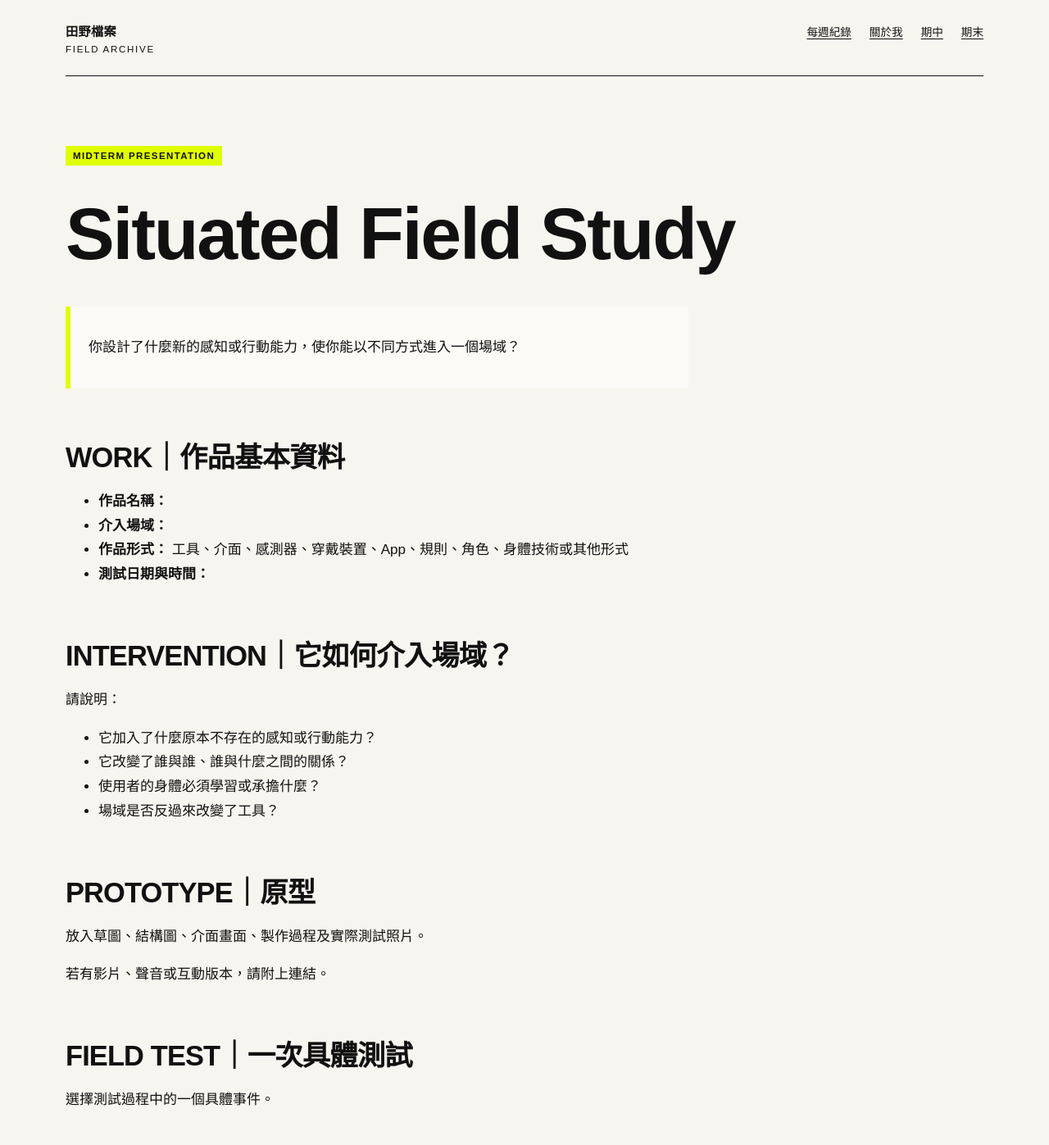
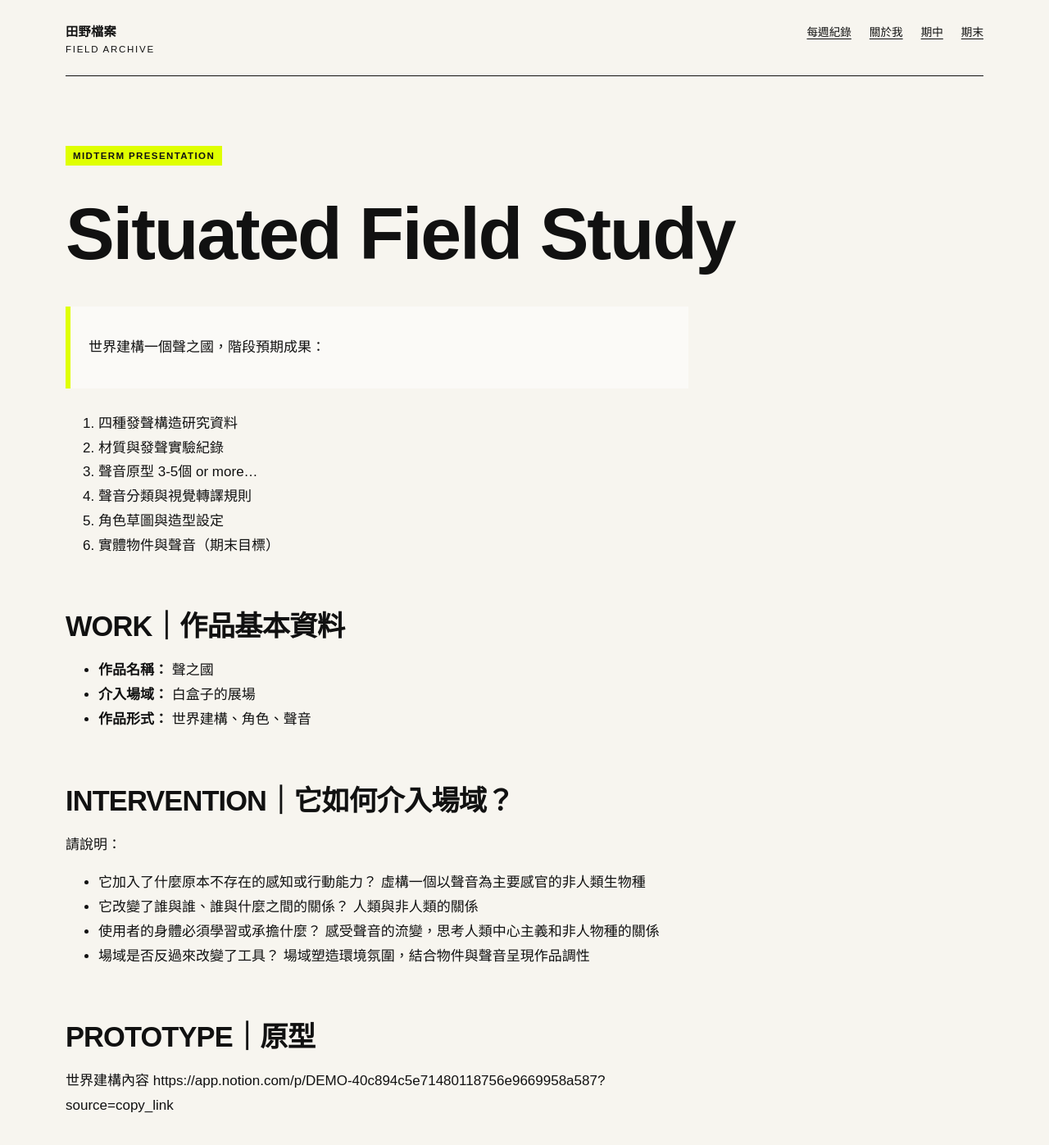
Before and after one commit to yunhanchan/fieldworkarchive, a Jekyll site: the page built from weeks/week-09.md, in a window 1280 px wide and 1400 px high. Shown: the top 1397 px of the window at 82% size. Built offline with Jekyll 4.4.1, drawn with Linux system fonts in a browser that asks for light colours; some of the changed text lies outside the part shown.

Commit message:
Update week-09.md

```diff
--- a/weeks/week-09.md
+++ b/weeks/week-09.md
@@ -7,40 +7,42 @@ permalink: /weeks/week-09/
 
 # Situated Field Study
 
-> 你設計了什麼新的感知或行動能力，使你能以不同方式進入一個場域？
+> 世界建構一個聲之國，階段預期成果：
+
+1. 四種發聲構造研究資料
+2. 材質與發聲實驗紀錄
+3. 聲音原型 3-5個 or more…
+4. 聲音分類與視覺轉譯規則
+5. 角色草圖與造型設定
+6. 實體物件與聲音（期末目標）
 
 ## WORK｜作品基本資料
 
-* **作品名稱：**
-* **介入場域：**
+* **作品名稱：** 聲之國
+* **介入場域：** 白盒子的展場
 * **作品形式：**
-  工具、介面、感測器、穿戴裝置、App、規則、角色、身體技術或其他形式
-* **測試日期與時間：**
-
+  世界建構、角色、聲音
 
 ## INTERVENTION｜它如何介入場域？
 
 請說明：
 
-* 它加入了什麼原本不存在的感知或行動能力？
-* 它改變了誰與誰、誰與什麼之間的關係？
-* 使用者的身體必須學習或承擔什麼？
-* 場域是否反過來改變了工具？
+* 它加入了什麼原本不存在的感知或行動能力？ 虛構一個以聲音為主要感官的非人類生物種
+* 它改變了誰與誰、誰與什麼之間的關係？ 人類與非人類的關係
+* 使用者的身體必須學習或承擔什麼？ 感受聲音的流變，思考人類中心主義和非人物種的關係
+* 場域是否反過來改變了工具？ 場域塑造環境氛圍，結合物件與聲音呈現作品調性
 
 ## PROTOTYPE｜原型
 
-放入草圖、結構圖、介面畫面、製作過程及實際測試照片。
-
-若有影片、聲音或互動版本，請附上連結。
+世界建構內容
+https://app.notion.com/p/DEMO-40c894c5e71480118756e9669958a587?source=copy_link
 
 ## FIELD TEST｜一次具體測試
 
-選擇測試過程中的一個具體事件。
+跳出世界觀想實驗但一直卡，回去把概念那些補完、釐清，現在好像終於開始前進了⋯⋯
 
 ## ILLUMINATES / OBSCURES｜照亮與遮蔽
 
 | 這個工具使什麼變得可感知？ | 它同時讓什麼消失或變得不重要？ |
-| ------------- | --------------- |
-|               |                 |
-|               |                 |
-|               |                 |
+| 聲音 | 視覺 |
+| 非人類 | 人類跳脫自我中心 |
```
